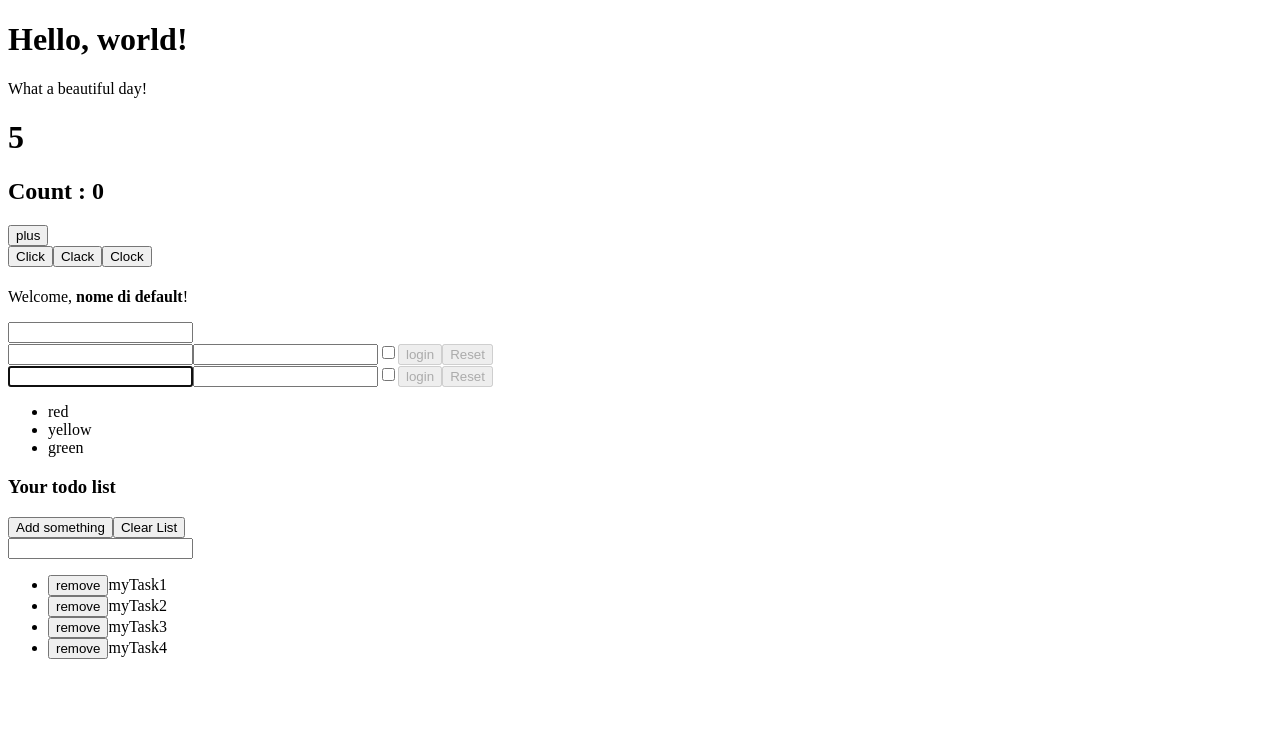
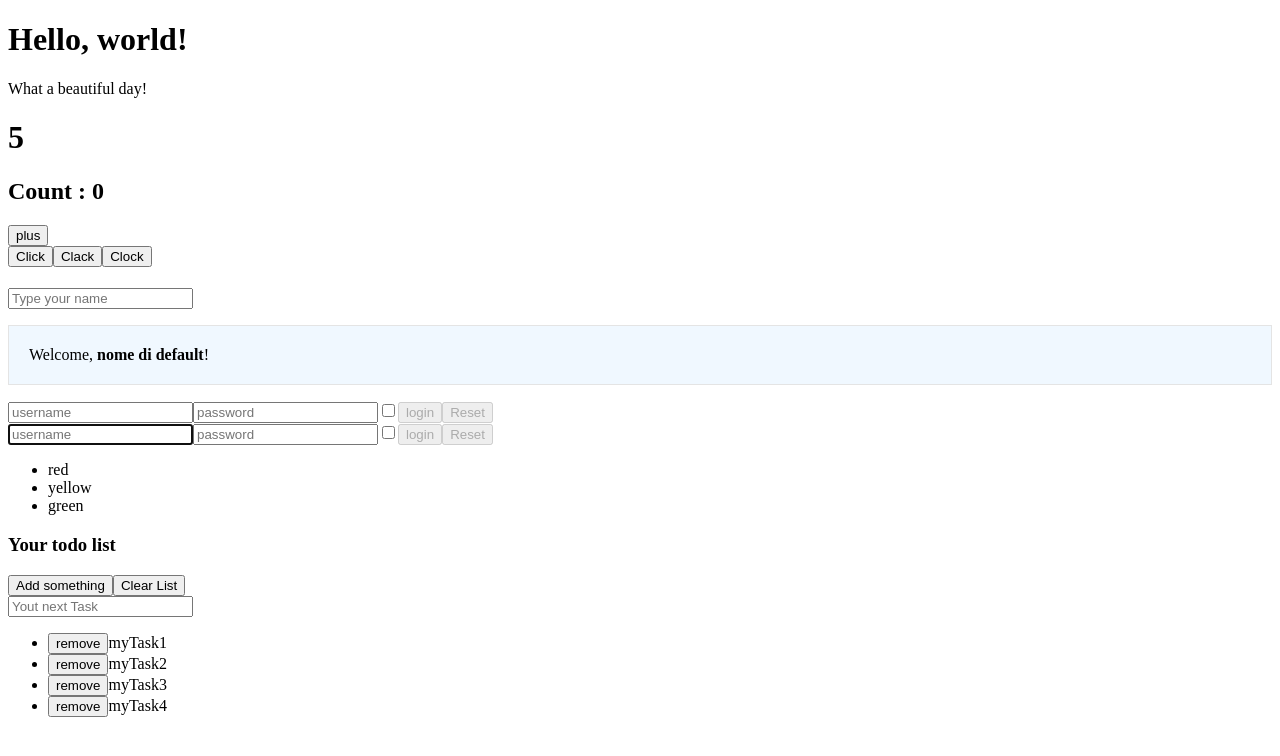
Before and after one commit to AlessandroOnnis/react-exercises, a React (Create React App) app: page / in a window 1280 px wide. Shown: the top 756 px of the page. Built offline with nearby package versions, Linux system fonts and the light colour scheme.

Commit message:
styling-components-01

```diff
--- a/src/components/interactiveWelcome.js
+++ b/src/components/interactiveWelcome.js
@@ -16,9 +16,9 @@ export class InteractiveWelcome extends React.Component{
     render(){
         return(
             <>
+                <input name='username' value={this.state.username}
+                onChange={this.printName} placeholder={'Type your name'}/>
                 <Welcome name={this.state.username} age={20}/>
-                <input name='username' value={this.state.username}
-                onChange={this.printName}/>
             </>
         )
     }
--- a/src/components/login.js
+++ b/src/components/login.js
@@ -33,8 +33,8 @@ export class Login extends React.Component {
     render() {
         return (
             <div>
-                <input name='username' value={this.state.username} onChange={this.info} />
-                <input name='password' type='password' value={this.state.password} onChange={this.info} />
+                <input name='username' placeholder="username" value={this.state.username} onChange={this.info} />
+                <input name='password' placeholder="password" type='password' value={this.state.password} onChange={this.info} />
                 <input name='checkbox' type='checkbox' checked={this.state.checkbox} onChange={this.info} />
                 <GeneralButton name="login" type="button" evento={this.onLogin} disabled={this.state.disabled}/>
                 <GeneralButton name="Reset" type="button" evento={this.onReset} disabled={this.state.disabled}/>
--- a/src/components/toDoList.js
+++ b/src/components/toDoList.js
@@ -40,7 +40,7 @@ export class TodoList extends React.Component{
                 <GeneralButton evento={this.addList} name={'Add something'}/>
                 <GeneralButton evento={this.clearList} name={'Clear List'}/>
             </div>
-            <input ref={this._todoRef} type={'text'} onChange={this.userInput}></input>
+            <input ref={this._todoRef} type={'text'} onChange={this.userInput} placeholder="Yout next Task"></input>
             <ul>{this.state.items.map((item, index) => <li key={index}><GeneralButton evento={() =>{this.removeItem(index)}} name={'remove'} key={index}/>{item}</li>)}</ul>
             </>
         )
--- a/src/components/uncontrolledLogin.js
+++ b/src/components/uncontrolledLogin.js
@@ -28,8 +28,8 @@ export class UncontrolledLogin extends React.Component{
     render(){
         return(
             <form ref={this._formRef} onChange={this.infoUpdate} onSubmit={this.formSubmit}>
-                <input name="username" autoFocus></input>
-                <input name="password" type='password'></input>
+                <input name="username" placeholder='username' autoFocus></input>
+                <input name="password" placeholder='password' type='password'></input>
                 <input name="checkbox" type='checkbox'></input>
 
                 <GeneralButton name="login" type="submit" disabled={ true } />
--- a/src/components/welcome.js
+++ b/src/components/welcome.js
@@ -1,11 +1,11 @@
-import React from "react"
+import React, { Fragment } from "react"
 import { Age } from "./age"
 
 export class Welcome extends React.Component {
     render() {
         return (
             <>
-                <p>Welcome, <strong>{this.props.name ? this.props.name : 'nome di default'}</strong>!</p>
+                <p className ='welcome'>Welcome, <strong>{this.props.name ? this.props.name : 'nome di default'}</strong>!</p>
                 {this.props.age <= 65 && this.props.name === 'John' && <Age age={this.props.age} />}
             </>
         )
--- /dev/null
+++ b/src/index.css
@@ -0,0 +1,5 @@
+.welcome{
+    background-color: aliceblue;
+    border: 1px solid rgb(228, 228, 228);
+    padding: 20px;
+}
--- a/src/index.js
+++ b/src/index.js
@@ -1,6 +1,7 @@
 import React from "react";
 import ReactDOM from "react-dom/client";
 import App from "./App";
+import './index.css'
 
 const root = ReactDOM.createRoot(document.querySelector('#root'))
 
```
